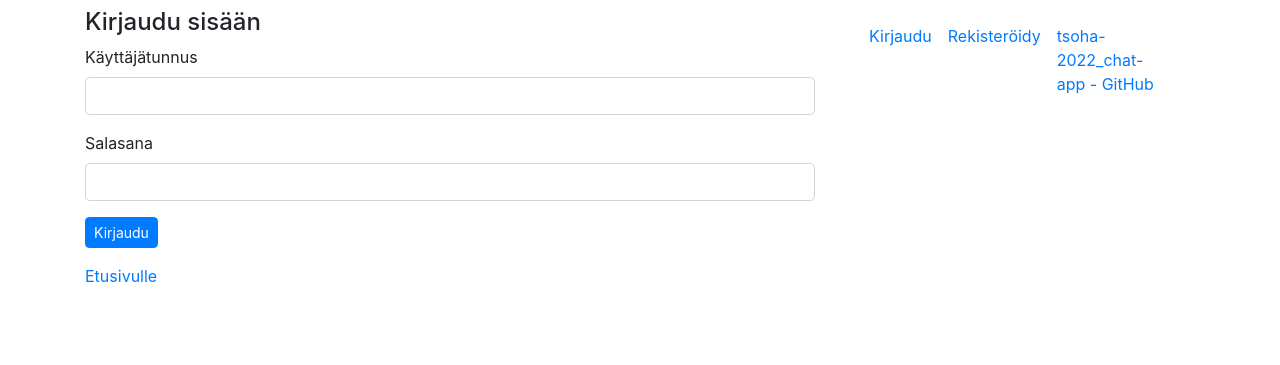
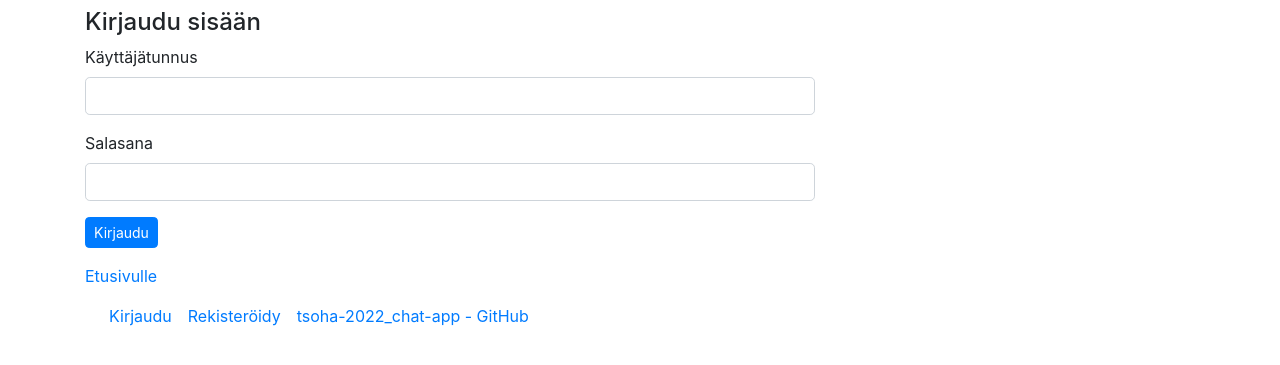
Before and after one commit to roni-b/tsoha-2022_chat-app, a Flask app: page /login in a window 1280 px wide. Shown: the top 365 px of the page. Run offline with Flask 2, Linux system fonts and the light colour scheme; some libraries are stand-ins or nearby versions.

Commit message:
Fix layout

```diff
--- a/templates/index.html
+++ b/templates/index.html
@@ -35,7 +35,7 @@
       {% endblock %}
       </div>
 
-      <div class="col-sm-4">
+      <div class="col-md-auto">
       {% block second %}
       {% if session.user_id %}
         <div class="grp">
```
